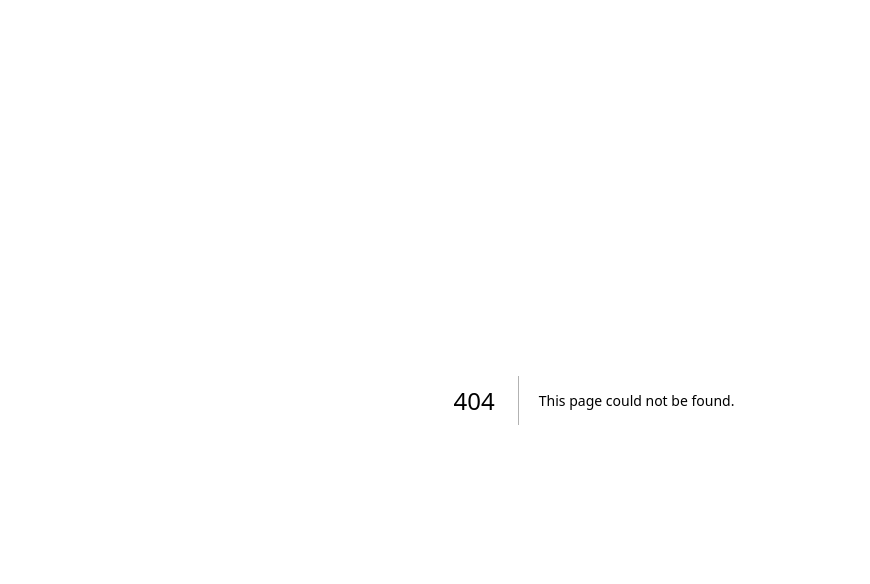
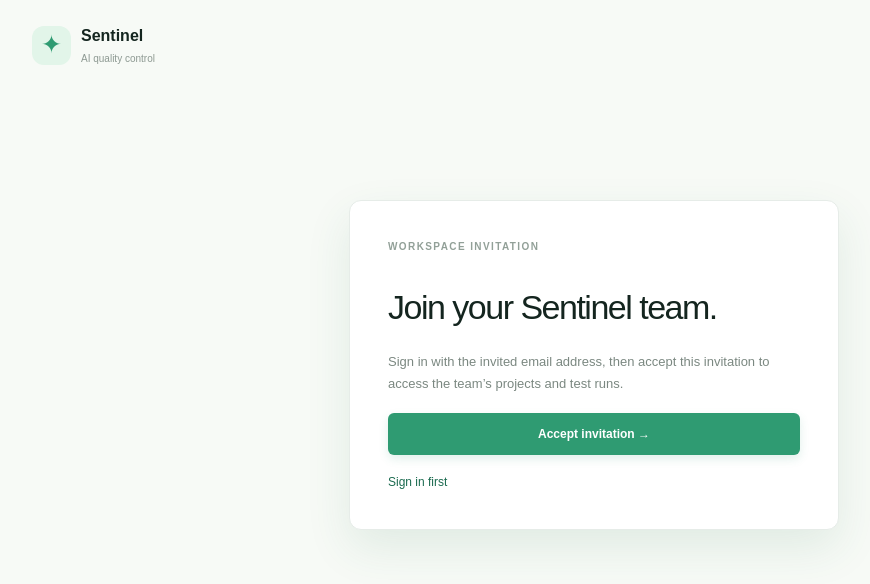
Before and after one commit to riteshp2008/ai-qa, a Next.js app: page /invite/1 in a window 1280 px wide. Before the commit this address had no page. Shown: the top 584 px of the page, without its empty margins (46-916 px from the left). Built offline with nearby package versions, Linux system fonts and the light colour scheme.

Commit message:
Add collaborator invite acceptance page
Co-authored-by: Copilot <223556219+Copilot@users.noreply.github.com>

```diff
--- /dev/null
+++ b/src/app/invite/[token]/page.tsx
@@ -0,0 +1,52 @@
+"use client";
+
+import Link from "next/link";
+import { useEffect, useState } from "react";
+
+export default function InvitePage({ params }: { params: Promise<{ token: string }> }) {
+  const [token, setToken] = useState<string>();
+  const [notice, setNotice] = useState("");
+  const [isAccepting, setIsAccepting] = useState(false);
+
+  useEffect(() => {
+    let active = true;
+    void params.then((value) => {
+      if (active) setToken(value.token);
+    });
+    return () => {
+      active = false;
+    };
+  }, [params]);
+
+  async function acceptInvite() {
+    if (!token) return;
+    setIsAccepting(true);
+    setNotice("");
+    try {
+      const response = await fetch(`/api/team/invites/${token}/accept`, { method: "POST" });
+      const result = (await response.json()) as { message?: string };
+      if (!response.ok) throw new Error(result.message ?? "Unable to accept invite.");
+      window.location.href = "/dashboard";
+    } catch (error) {
+      setNotice(error instanceof Error ? error.message : "Unable to accept invite.");
+    } finally {
+      setIsAccepting(false);
+    }
+  }
+
+  return (
+    <main className="landing-page invite-page">
+      <header className="landing-nav">
+        <Link className="landing-brand" href="/"><span className="brand-mark">✦</span><span><strong>Sentinel</strong><small>AI quality control</small></span></Link>
+      </header>
+      <section className="invite-card">
+        <p className="eyebrow">WORKSPACE INVITATION</p>
+        <h1>Join your Sentinel team.</h1>
+        <p>Sign in with the invited email address, then accept this invitation to access the team’s projects and test runs.</p>
+        <button className="primary-button" type="button" disabled={!token || isAccepting} onClick={acceptInvite}>{isAccepting ? "Joining..." : "Accept invitation →"}</button>
+        <Link className="landing-secondary-action" href="/sign-in">Sign in first</Link>
+        {notice && <p className="form-notice" role="status">{notice}</p>}
+      </section>
+    </main>
+  );
+}
```
Also changed, not shown: src/app/globals.css.
